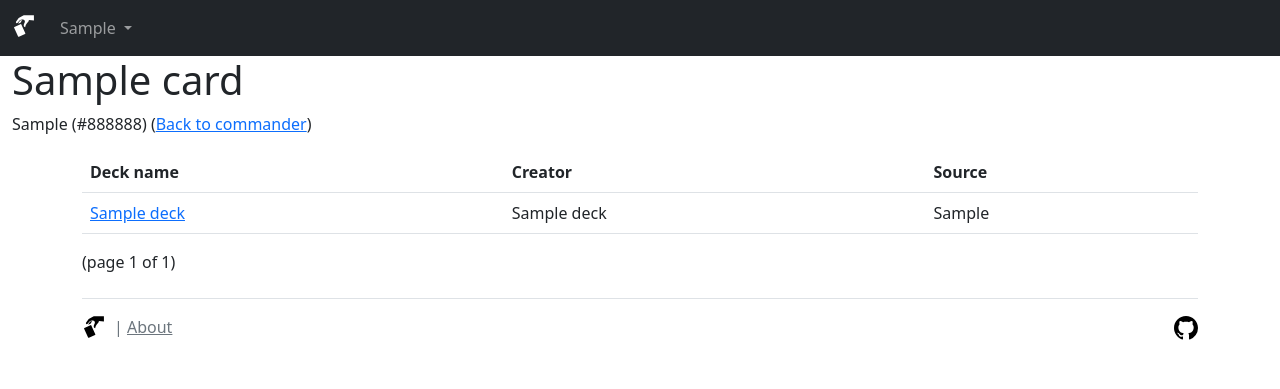
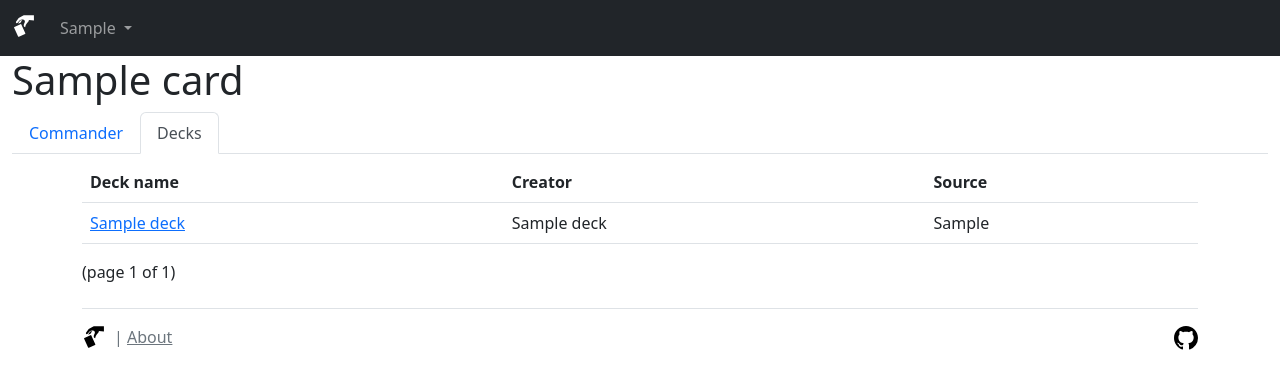
Before and after one commit to PDHdata/SmallFormats, a Django app: template stats_recos/templates/single_cmdr_decklist.html in a window 1280 px wide. Shown: the top 389 px of the page. Run offline with Django 3.2, Linux system fonts and the light colour scheme; the template is opened without the code that fills it: most values are stand-ins (such as "Sample title", 1, 10 or a date in 2020); some libraries are stand-ins or nearby versions.

Commit message:
cmdr nav tabs

```diff
--- a/stats_recos/templates/single_cmdr_decklist.html
+++ b/stats_recos/templates/single_cmdr_decklist.html
@@ -3,7 +3,14 @@
 {% block title %}Decks commanded by {{ card.name }}{% endblock %}
 {% block body %}
 <h1>{{ card.name }}</h1>
-<p>{{ card.type_line }} ({{ card.color_identity }}) (<a href="{% url 'cmdr-single' card.id %}">Back to commander</a>)</p>
+<ul class="nav nav-tabs mb-2">
+  <li class="nav-item">
+    <a class="nav-link" href="{% url 'cmdr-single' card.id %}">Commander</a>
+  </li>
+  <li class="nav-item">
+    <a class="nav-link active" href="{% url 'cmdr-decklist' card.id %}">Decks</a>
+  </li>
+</ul>
 <div class="container">
   <table class="table mb-3">
     <tr><th>Deck name</th><th>Creator</th><th>Source</th><tr>
```
Also changed, not shown: stats_recos/templates/single_cmdr.html (+8 -0 lines).
